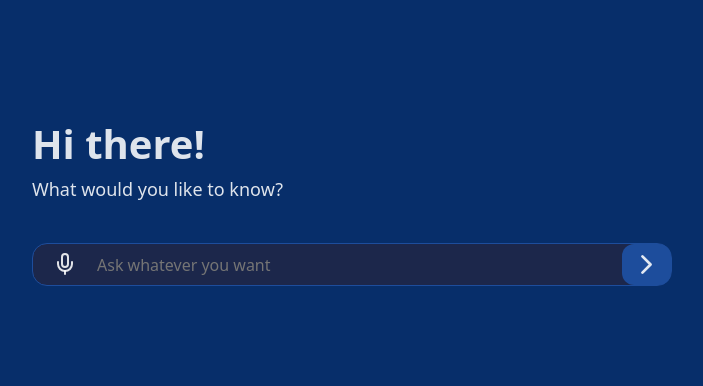
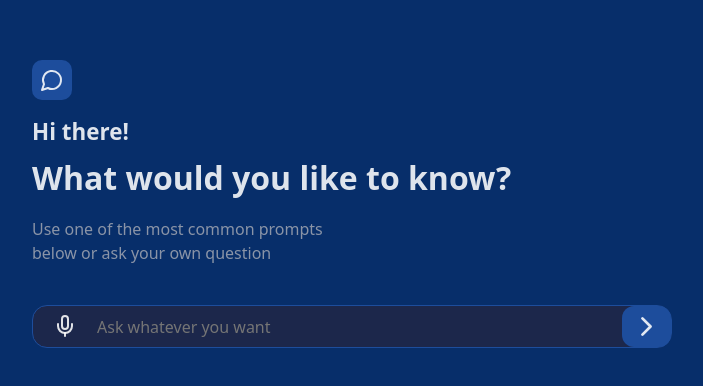
Before and after one commit to MolokovNikita/app-gpt, a React (Vite) app in the folder client/: page / in a window 1280 px wide. Shown: the part 196-582 px from the top of the page, without its empty margins (288-991 px from the left). Built offline with nearby package versions, Linux system fonts and the light colour scheme.

Commit message:
Final commit

```diff
--- a/client/src/components/ChatBox/ChatBox.tsx
+++ b/client/src/components/ChatBox/ChatBox.tsx
@@ -1,43 +1,106 @@
-import React, { useState } from "react";
+import React, { useEffect, useState } from "react";
 import styles from "./chatBox.module.scss";
-import { LuChevronRight, LuMic } from "react-icons/lu";
+import { LuChevronRight, LuMic, LuMessageCircle } from "react-icons/lu";
+
+interface ApiResponse {
+    reply: string;
+    model?: string;
+    error?: string;
+}
 
 const ChatBox: React.FC = () => {
-    const [input, setInput] = useState("");
-    const [response, setResponse] = useState("");
-    const [loading, setLoading] = useState(false);
+    const [input, setInput] = useState<string>("");
+    const [response, setResponse] = useState<string>("");
+    const [fullResponse, setFullResponse] = useState<string>("");
+    const [model, setModel] = useState<string>("");
+    const [loading, setLoading] = useState<boolean>(false);
+    const [error, setError] = useState<string>("");
+    const [_, setCurrentIndex] = useState<number>(0);
+
+    useEffect(() => {
+        if (loading || !fullResponse) return;
+
+        setCurrentIndex(0);
+        setResponse("");
+
+        const interval = setInterval(() => {
+            setCurrentIndex((prevIndex: number) => {
+                if (prevIndex >= fullResponse.length) {
+                    clearInterval(interval);
+                    return prevIndex;
+                }
+                setResponse(fullResponse.slice(0, prevIndex + 1));
+                return prevIndex + 1;
+            });
+        }, 25);
+
+        return () => clearInterval(interval);
+    }, [loading, fullResponse]);
 
     const handleSend = async () => {
+
         if (!input.trim()) return;
+
         setLoading(true);
+        setError("");
+        setResponse("");
+        setFullResponse("");
+        setModel("");
+
         try {
             const res = await fetch("http://localhost:3001/api/chat", {
                 method: "POST",
                 headers: { "Content-Type": "application/json" },
                 body: JSON.stringify({ message: input }),
             });
-            const data = await res.json();
-            setResponse(data.reply);
-        } catch (err) {
-            setResponse("Ошибка при получении ответа.");
+
+            const data: ApiResponse = await res.json();
+
+            if (!res.ok) {
+                throw new Error(data.error || "Ошибка сервера");
+            }
+
+            if (!data.reply) {
+                throw new Error("Пустой ответ от сервера");
+            }
+
+            setFullResponse(data.reply);
+            setModel(data.model || "Неизвестная модель");
+        } catch (err: unknown) {
+            setError(err instanceof Error ? err.message : "Неизвестная ошибка");
+            setFullResponse("");
         } finally {
             setLoading(false);
         }
     };
 
     const handleVoiceInput = () => {
-        const recognition = new (window as any).webkitSpeechRecognition();
+        if (!("webkitSpeechRecognition" in window)) {
+            setError("Голосовой ввод не поддерживается");
+            return;
+        }
+        const recognition = new window.webkitSpeechRecognition();
         recognition.lang = "ru-RU";
-        recognition.start();
-        recognition.onresult = (event: any) => {
+        recognition.onresult = (event: SpeechRecognitionEvent) => {
             setInput(event.results[0][0].transcript);
         };
+        recognition.onerror = (event: SpeechRecognitionErrorEvent) => {
+            setError(`Ошибка распознавания: ${event.error}`);
+        };
+        recognition.start();
     };
 
     return (
         <div className={styles.container}>
+            <div className={styles.messageCircle}>
+                <LuMessageCircle size={24} style={{ background: "none" }} />
+            </div>
             <h1 className={styles.heading}>Hi there!</h1>
             <p className={styles.subheading}>What would you like to know?</p>
+            <p className={styles.askQuestion}>
+                Use one of the most common prompts below or ask your own question
+            </p>
+
             <div className={styles.inputWrapper}>
                 <span className={styles.icon} onClick={handleVoiceInput}>
                     <LuMic size={24} style={{ background: "none" }} />
@@ -49,15 +112,43 @@ const ChatBox: React.FC = () => {
                     value={input}
                     onChange={(e) => setInput(e.target.value)}
                     placeholder="Ask whatever you want"
+                    onKeyDown={(e) => e.key === "Enter" && handleSend()}
                 />
 
-                <button className={styles.sendButton} onClick={handleSend}>
-                    <LuChevronRight size={25} style={{ background: "none", scale: '1.3' }} />
+                <button
+                    className={styles.sendButton}
+                    onClick={handleSend}
+                    disabled={loading}
+                >
+                    <LuChevronRight
+                        size={25}
+                        style={{
+                            background: "none",
+                            scale: "1.3",
+                            opacity: loading ? 0.5 : 1,
+                        }}
+                    />
                 </button>
             </div>
-            {loading && <div className={styles.loader}></div>}
-            {loading && <p className={styles.loadingText}>Loading...</p>}
-            {response && <div className={styles.response}>{response}</div>}
+
+            {loading && (
+                <div className={styles.skeleton}>
+                    <div className={styles.skeletonLine}></div>
+                    <div className={styles.skeletonLineShort}></div>
+                </div>
+            )}
+
+            {error && <div className={styles.error}>{error}</div>}
+            {response && (
+                <div className={styles.responseContainer}>
+                    <div className={styles.response}>{response}</div>
+                </div>
+            )}
+            {model && (
+                <span className={styles.modelBadge}>
+                    Модель: {model}
+                </span>
+            )}
         </div>
     );
 };
--- a/client/src/components/ChatBox/chatBox.module.scss
+++ b/client/src/components/ChatBox/chatBox.module.scss
@@ -5,20 +5,40 @@
     margin: 0 auto;
     font-family: 'Inter', sans-serif;
     width: 100%;
-    // height: 100%;
     align-items: center;
 
 }
 
+.messageCircle {
+    display: flex;
+    align-items: center;
+    justify-content: center;
+    width: 40px;
+    height: 40px;
+    border-radius: 10px;
+    margin-bottom: 20px;
+    background-color: #1d4d9c;
+}
+
 .heading {
-    font-size: 2.5rem;
+    font-size: 1.4rem;
     font-weight: 600;
     margin-bottom: 10px;
 }
 
 .subheading {
-    font-size: 1.125rem;
+    font-size: 2rem;
+    margin-bottom: 15px;
+    font-weight: 600;
+
+}
+
+.askQuestion {
+    font-size: 1rem;
     margin-bottom: 40px;
+    font-weight: 400;
+    width: 330px;
+    color: #8a94a7;
 }
 
 .inputWrapper {
@@ -72,41 +92,69 @@
     white-space: pre-wrap;
 }
 
-@keyframes spinner {
+
+@keyframes pulse {
     0% {
-        transform: rotate(0deg);
+        opacity: 0.5;
+    }
+
+    50% {
+        opacity: 1;
     }
 
     100% {
-        transform: rotate(360deg);
-    }
-}
-
-.loader {
-    border: 4px solid rgba(255, 255, 255, 0.3);
-    border-top: 4px solid #2c67ff;
-    border-radius: 50%;
-    width: 24px;
-    height: 24px;
-    animation: spinner 1s linear infinite;
-    margin-top: 20px;
-}
-
-@keyframes blink {
-
-    0%,
-    100% {
-        opacity: 1;
-    }
-
-    50% {
         opacity: 0.5;
     }
 }
 
-.loading-text {
-    color: #2c67ff;
+.skeleton {
+    margin-top: 30px;
+    display: flex;
+    flex-direction: column;
+    gap: 10px;
+}
+
+.skeletonLine,
+.skeletonLineShort {
+    height: 16px;
+    background-color: #2e3a5e;
+    border-radius: 4px;
+    animation: pulse 1.5s infinite ease-in-out;
+}
+
+.skeletonLine {
+    width: 100%;
+}
+
+.skeletonLineShort {
+    width: 60%;
+}
+
+.error {
+    color: white;
+    font-size: 1rem;
     font-weight: 600;
-    animation: blink 1.5s infinite;
-    margin-top: 20px;
+    width: 330px;
+    margin: 20px auto;
+    text-align: center;
+    border-radius: 10px;
+    padding: 10px;
+    background-color: #1c274b;
+    border: 1px solid #1d4d9c;
+    border-radius: 15px;
+    padding: 10px;
+    background-color: #642626;
+
 }
+
+.modelBadge {
+    display: inline-block;
+    margin-top: 10px;
+    padding: 4px 10px;
+    background-color: #1d4d9c;
+    color: white;
+    font-size: 0.8rem;
+    font-weight: 500;
+    border-radius: 12px;
+    border: 1px solid #2e3a5e;
+}
```
Also changed, not shown: 1 other file (tests, documents, lock files or other folders).
